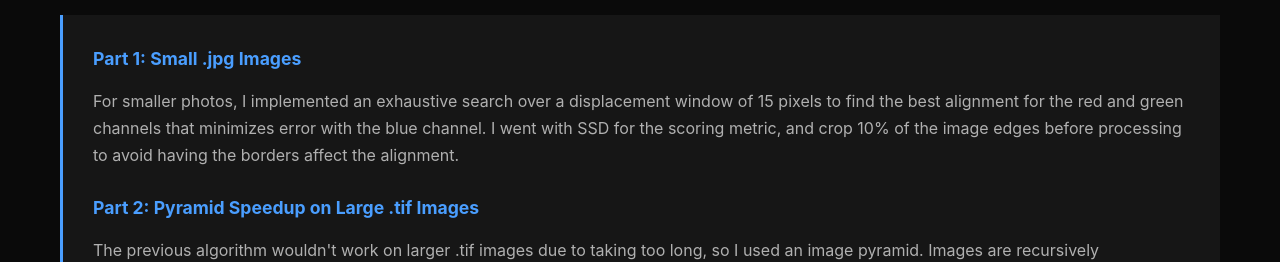
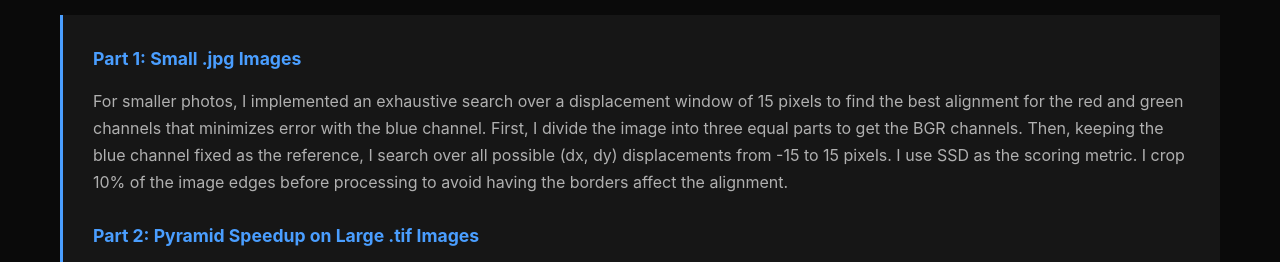
Before and after one commit to eattie/eattie.github.io, a plain HTML site: page 2/web/index.html in a window 1280 px wide. Shown: the part 506-768 px from the top of the page. Drawn offline with Linux system fonts and the light colour scheme.

Commit message:
write-up addition

```diff
--- a/2/web/index.html
+++ b/2/web/index.html
@@ -224,7 +224,7 @@
         <h2>Approach</h2>
         <div style="background: #161616; padding: 30px; border-left: 3px solid #4a9eff; margin-bottom: 50px;">
             <h3 style="color: #4a9eff; margin-bottom: 15px; font-size: 1.1em;">Part 1: Small .jpg Images</h3>
-             <p>For smaller photos, I implemented an exhaustive search over a displacement window of 15 pixels to find the best alignment for the red and green channels that minimizes error with the blue channel. I went with SSD for the scoring metric, and crop 10% of the image edges before processing to avoid having the borders affect the alignment.</p>
+             <p>For smaller photos, I implemented an exhaustive search over a displacement window of 15 pixels to find the best alignment for the red and green channels that minimizes error with the blue channel. First, I divide the image into three equal parts to get the BGR channels. Then, keeping the blue channel fixed as the reference, I search over all possible (dx, dy) displacements from -15 to 15 pixels. I use SSD as the scoring metric. I crop 10% of the image edges before processing to avoid having the borders affect the alignment.</p>
 
             <h3 style="color: #4a9eff; margin-top: 25px; margin-bottom: 15px; font-size: 1.1em;">Part 2: Pyramid Speedup on Large .tif Images</h3>
             <p>The previous algorithm wouldn't work on larger .tif images due to taking too long, so I used an image pyramid. Images are recursively downsampled by half using skimage.transform.resize until reaching below 100 pixels. Starting from the coarsest scale, I find an initial alignment, then refine it at each larger scale by searching a 5x5 window around the scaled up displacement. For difficult images like Emir where the initial alignment creates shifts over 50 pixels, the algorithm falls back to using edge features computed from image gradients.</p>
```
